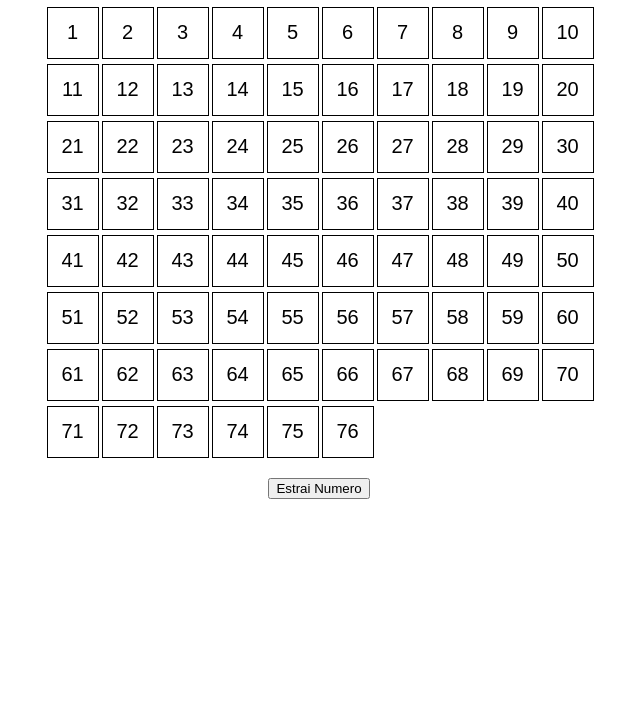
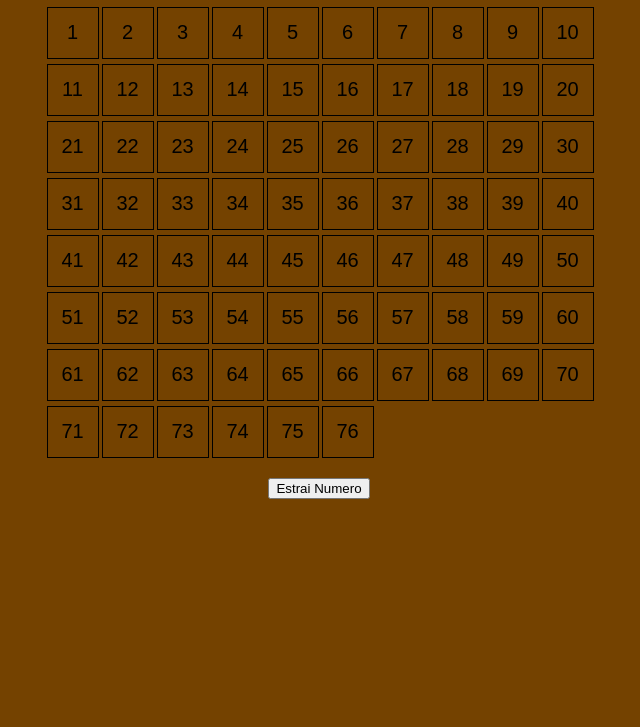
Before and after one commit to davidelong0/W3-D4, a plain HTML site: page index.html in a window 1280 px wide. Shown: the part 73-800 px from the top of the page, without its empty margins (321-961 px from the left). Drawn offline with Linux system fonts and the light colour scheme.

Commit message:
migliorato background

```diff
--- a/assets/css/style.css
+++ b/assets/css/style.css
@@ -1,6 +1,7 @@
 body {
     font-family: Arial, sans-serif;
     text-align: center;
+    background-color: rgb(116, 66, 0);
   }
 
   #tabels {
```
